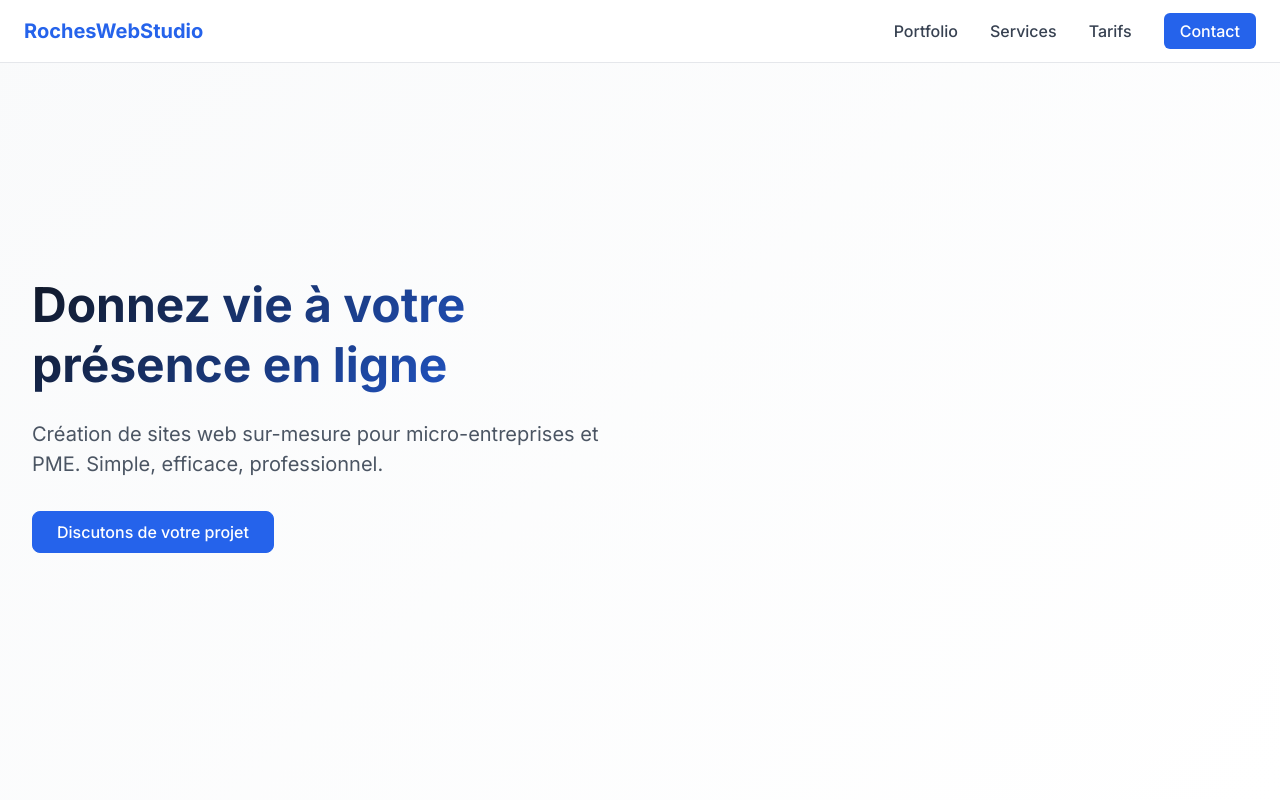
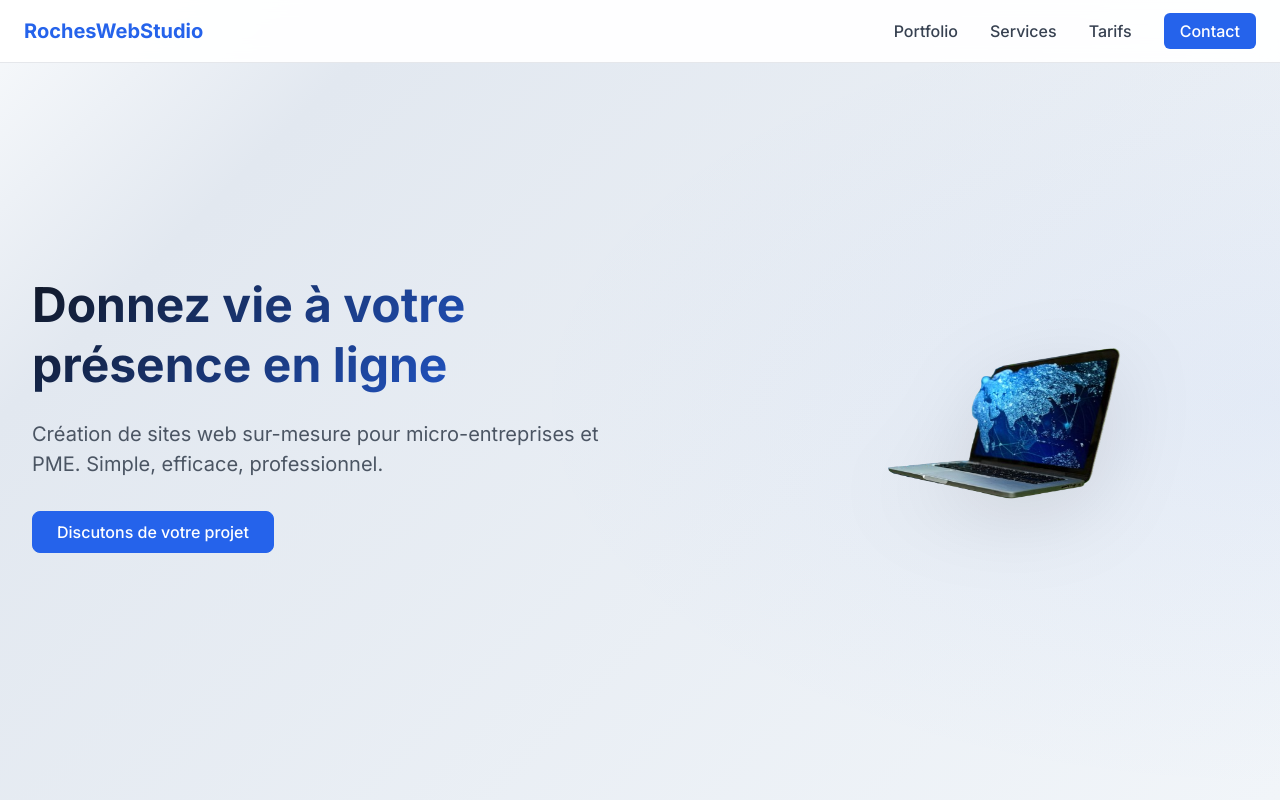
Before and after one commit to RochesLaurent/RochesWebStudio, a plain HTML site: page index.html in a window 1280 px wide. Shown: the top 800 px of the page. Drawn offline with Linux system fonts and the light colour scheme.

Commit message:
Feat : iamge du hero banner avec background et légère animation

```diff
--- a/index.html
+++ b/index.html
@@ -92,7 +92,7 @@
                     <div class="hero-visual" aria-hidden="true">
                         <div class="hero-mockup">
                             <!-- Placeholder pour illustration/mockup -->
-                            <img src="/images/hero-mockup.svg" alt="" class="hero-image">
+                            <img src="/img/hero_banner.png" alt="Icon image pour le hero banner du site de la micro-entreprise RochesWebStudio rappelant le developpement de site web" class="hero-image">
                         </div>
                     </div>
                 </div>
--- a/style.css
+++ b/style.css
@@ -409,10 +409,23 @@ section {
 .hero {
     padding-top: calc(var(--space-20) + 60px); /* Compensation header fixe */
     padding-bottom: var(--space-20);
-    background: linear-gradient(135deg, var(--color-gray-50) 0%, var(--color-white) 100%);
+    background: linear-gradient(135deg, #f8fafc 0%, #e2e8f0 20%, #f1f5f9 100%);
     min-height: 100vh;
     display: flex;
     align-items: center;
+    position: relative;
+    overflow: hidden;
+}
+
+.hero::before {
+    content: '';
+    position: absolute;
+    top: 0;
+    right: 0;
+    width: 60%;
+    height: 100%;
+    background: radial-gradient(ellipse at center right, rgba(37, 99, 235, 0.05) 0%, transparent 70%);
+    pointer-events: none;
 }
 
 .hero-content {
@@ -450,19 +463,25 @@ section {
     display: flex;
     justify-content: center;
     align-items: center;
+    position: relative;
 }
 
 .hero-mockup {
     position: relative;
     max-width: 400px;
     width: 100%;
+    filter: drop-shadow(0 20px 40px rgba(0, 0, 0, 0.1));
 }
 
 .hero-image {
     width: 100%;
     height: auto;
-    border-radius: var(--border-radius-xl);
-    box-shadow: var(--shadow-xl);
+    transform: perspective(1000px) rotateY(-5deg) rotateX(2deg);
+    transition: var(--transition-slow);
+}
+
+.hero-image:hover {
+    transform: perspective(1000px) rotateY(-2deg) rotateX(1deg) scale(1.02);
 }
 
 @media (min-width: 768px) {
```
Also changed, not shown: img/hero_banner.png (added).
